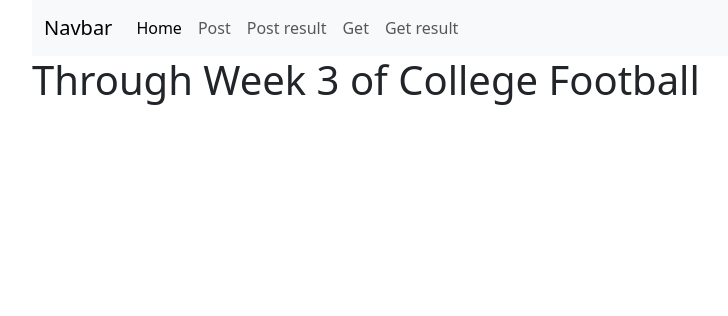
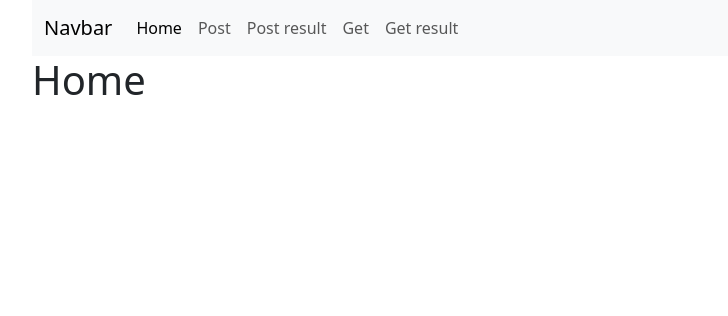
Before and after one commit to malucario/hw2, a PHP site: page / in a window 1280 px wide. Shown: the top 316 px of the page, without its empty margins (50-778 px from the left). Run offline with PHP 8.4, Linux system fonts and the light colour scheme.

Commit message:
Update index.php

```diff
--- a/index.php
+++ b/index.php
@@ -1,8 +1,9 @@
 <?php
+$pageTitle = "Home";
 Include "view-header.php";
 ?>
 
-<h1>Through Week 3 of College Football</h1>
+<h1>Home</h1>
  <?php
 Include "view-footer.php";
 ?>
```
